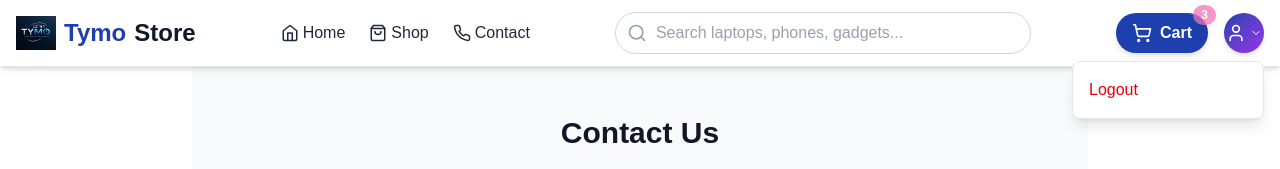
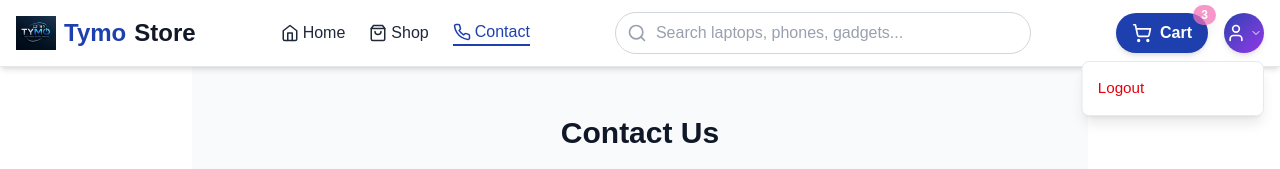
Before and after one commit to millerz50/tynotech, a Next.js app: page /contact in a window 1280 px wide. Both pictures are taken after a click on the button 1244 px from the left and 33 px from the top of the page. Shown: the top 169 px of the page. Built offline with nearby package versions, Linux system fonts and the light colour scheme.

Commit message:
Update Navbar.tsx clean ui

```diff
--- a/components/Navbar.tsx
+++ b/components/Navbar.tsx
@@ -12,8 +12,10 @@ import {
 } from "lucide-react";
 import Image from "next/image";
 import Link from "next/link";
+import { usePathname } from "next/navigation";
 
 export default function Navbar() {
+  const pathname = usePathname();
   const cartItemCount = 3; // Example badge count
   const [dropdownOpen, setDropdownOpen] = useState(false);
   const [mobileMenuOpen, setMobileMenuOpen] = useState(false);
@@ -48,16 +50,23 @@ export default function Navbar() {
 
         {/* Desktop Navigation */}
         <div className="hidden md:flex items-center gap-6">
-          {navLinks.map((link) => (
+          {navLinks.map((link) => {
+            const isActive = pathname === link.href;
+            return (
               <Link
                 key={link.title}
                 href={link.href}
-              className="flex items-center gap-1 text-gray-800 dark:text-gray-100 font-medium hover:text-[#1E40AF] dark:hover:text-[#60A5FA] transition"
+                className={`flex items-center gap-1 font-medium transition ${
+                  isActive
+                    ? "text-[#1E40AF] dark:text-[#60A5FA] border-b-2 border-[#1E40AF] dark:border-[#60A5FA]"
+                    : "text-gray-800 dark:text-gray-100 hover:text-[#1E40AF] dark:hover:text-[#60A5FA]"
+                }`}
               >
                 {link.icon}
                 <span>{link.title}</span>
               </Link>
-          ))}
+            );
+          })}
         </div>
 
         {/* SEARCH BAR */}
@@ -97,7 +106,7 @@ export default function Navbar() {
             </button>
 
             {dropdownOpen && (
-              <div className="absolute right-0 mt-2 w-48 bg-white dark:bg-gray-800 rounded-lg shadow-lg border border-gray-200 dark:border-gray-700 py-2 z-50">
+              <div className="absolute right-0 mt-2 w-48 bg-white dark:bg-gray-800 rounded-lg shadow-lg border border-gray-200 dark:border-gray-700 py-2 z-50 origin-top-right scale-95 opacity-0 animate-scaleIn">
                 <button className="w-full text-left px-4 py-2 text-red-600 dark:text-red-400 hover:bg-gray-100 dark:hover:bg-gray-700 transition">
                   Logout
                 </button>
@@ -127,12 +136,16 @@ export default function Navbar() {
 
           {/* Mobile Menu */}
           {mobileMenuOpen && (
-            <div className="absolute top-full right-0 mt-2 w-56 bg-white dark:bg-gray-800 rounded-lg shadow-lg border border-gray-200 dark:border-gray-700 py-2 z-50 md:hidden">
+            <div className="absolute top-full right-0 mt-2 w-56 bg-white dark:bg-gray-800 rounded-lg shadow-lg border border-gray-200 dark:border-gray-700 py-2 z-50 md:hidden origin-top-right scale-95 opacity-0 animate-scaleIn">
               {navLinks.map((link) => (
                 <Link
                   key={link.title}
                   href={link.href}
-                  className="flex items-center gap-2 px-4 py-2 text-gray-800 dark:text-gray-100 hover:bg-gray-100 dark:hover:bg-gray-700 transition"
+                  className={`flex items-center gap-2 px-4 py-2 text-gray-800 dark:text-gray-100 hover:bg-gray-100 dark:hover:bg-gray-700 transition ${
+                    pathname === link.href
+                      ? "text-[#1E40AF] dark:text-[#60A5FA] font-semibold"
+                      : ""
+                  }`}
                 >
                   {link.icon}
                   {link.title}
@@ -142,6 +155,23 @@ export default function Navbar() {
           )}
         </div>
       </div>
+
+      {/* Tailwind animations */}
+      <style jsx>{`
+        .animate-scaleIn {
+          animation: scaleIn 0.15s ease-out forwards;
+        }
+        @keyframes scaleIn {
+          0% {
+            transform: scale(0.95);
+            opacity: 0;
+          }
+          100% {
+            transform: scale(1);
+            opacity: 1;
+          }
+        }
+      `}</style>
     </nav>
   );
 }
```
Lines whose indentation alone changed are shown as unchanged.
